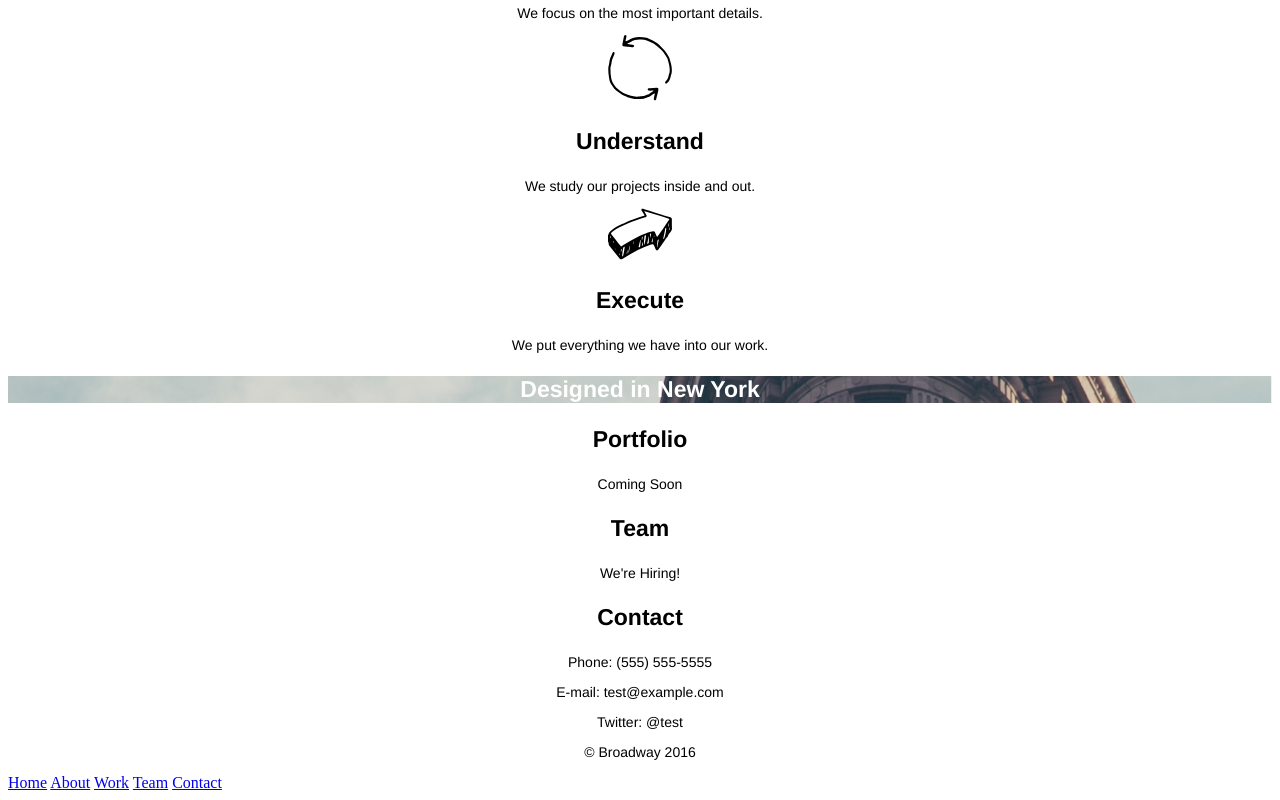
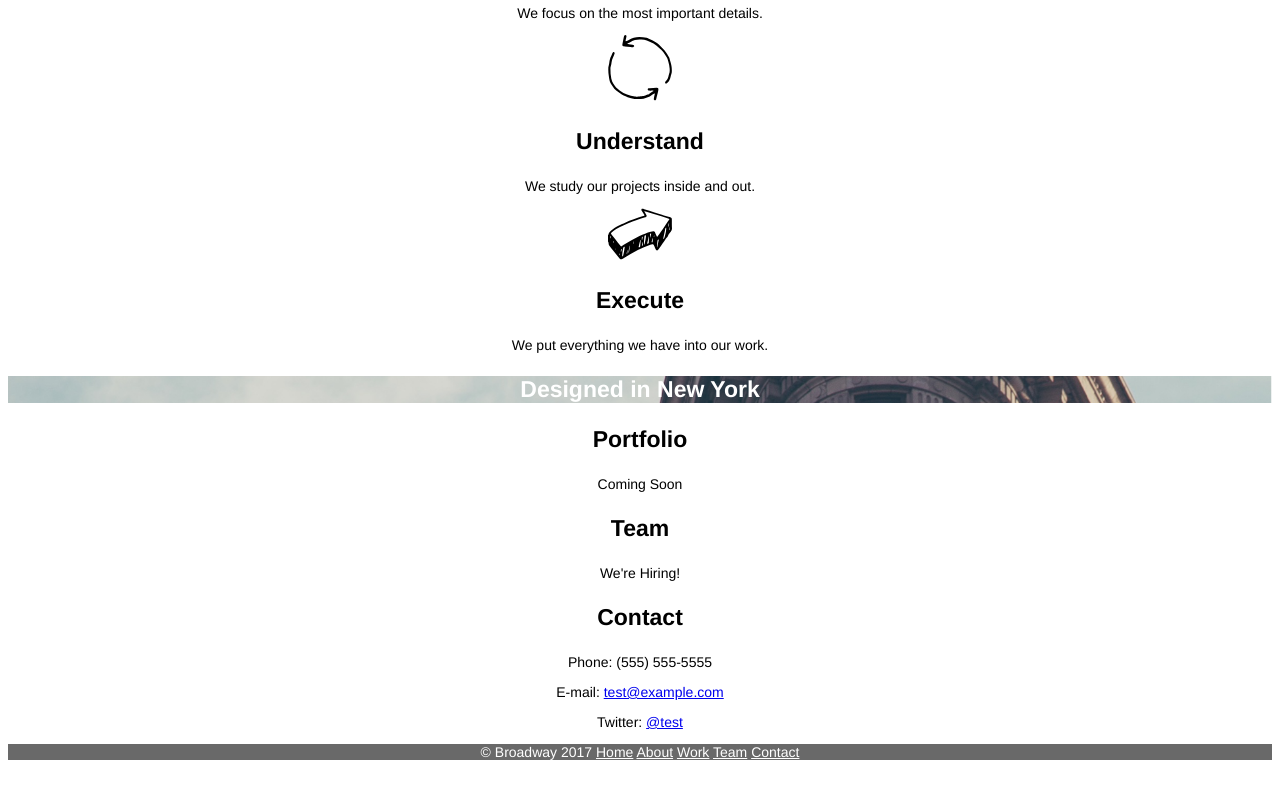
Before and after one commit to WinkyN/broadway, a plain HTML site: page index.html in a window 1280 px wide. Shown: the part 548-1348 px from the top of the page. After the commit the page ends 1322 px from the top, so only its background shows below. Drawn offline with Linux system fonts and the light colour scheme.

Commit message:
Adds e-mail and Twitter links; more work on footer

```diff
--- a/index.html
+++ b/index.html
@@ -40,11 +40,11 @@
   <div ="contact">
     <h3>Contact</h3>
     <p>Phone: (555) 555-5555</p>
-    <p>E-mail: test@example.com</p>
-    <p>Twitter: @test</p>
+    <p>E-mail: <a href="mailto:test@example.com">test@example.com</a></p>
+    <p>Twitter: <a href="https://twitter.com/test">@test</a></p>
   </div>
-  <div id="copyright">
-    <p>&copy; Broadway 2016</p> <a href="home">Home</a> <a href="process">About</a> <a href="work">Work</a> <a href="team">Team</a> <a href="contact">Contact</a>
+  <div class="footer">
+    <p> <a class="copyright">&copy; Broadway 2017</a> <a href="home" style="color:white">Home</a> <a href="process" style="color:white">About</a> <a href="work" style="color:white">Work</a> <a href="team" style="color:white">Team</a> <a href="contact" style="color:white">Contact</a></p>
   </div>
   </body>
 </html>
--- a/resources/css/style.css
+++ b/resources/css/style.css
@@ -45,9 +45,13 @@ p {
   background-position: center;
 }
 
-.copyright {
-  text-align: left;
-  font-size: 11px;
+.footer {
   color: white;
   background-color: dimgray;
 }
+
+#copyright {
+  font-size: 11px;
+  text-align: left;
+  color: white;
+}
```
